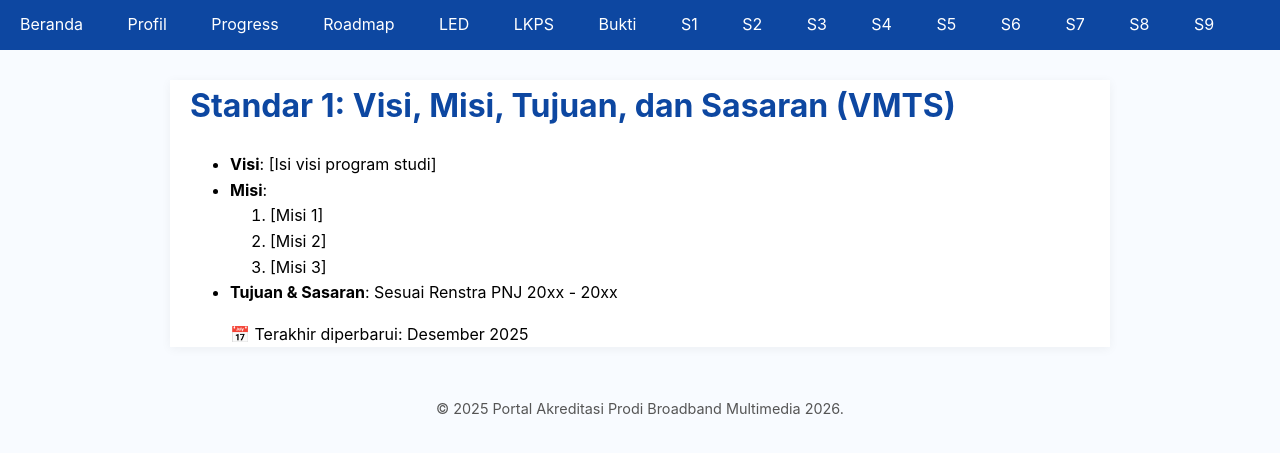
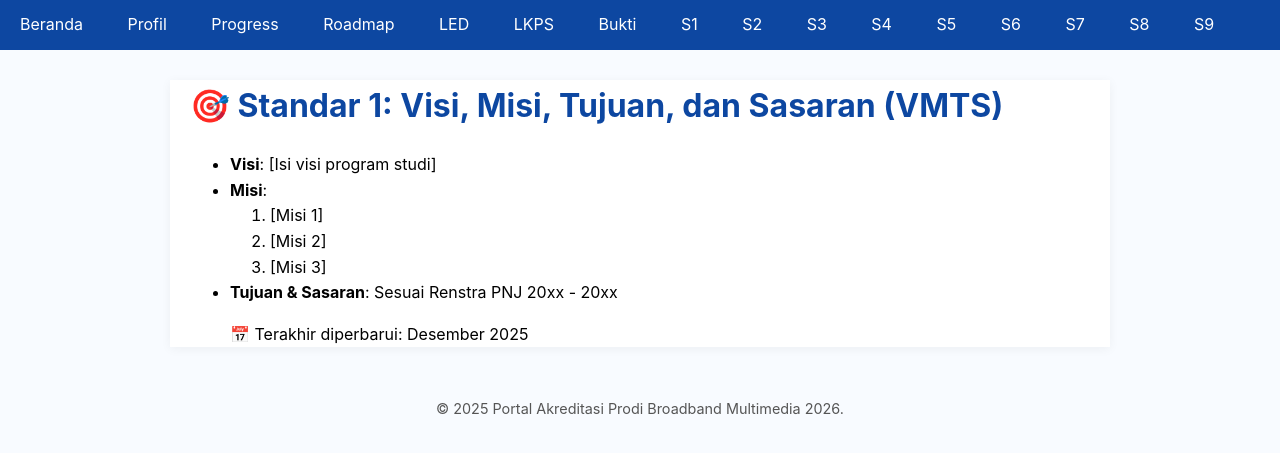
Before and after one commit to portal-psbm/aksi26, a Jekyll site: the page built from standar-1.md, in a window 1280 px wide. Shown: the top 453 px of the page. Built offline with Jekyll 4.4.1, drawn with Linux system fonts in a browser that asks for light colours.

```diff
--- a/standar-1.md
+++ b/standar-1.md
@@ -4,7 +4,7 @@ title: Standar 1
 permalink: /standar-1/
 ---
 
-# Standar 1: Visi, Misi, Tujuan, dan Sasaran (VMTS)
+# 🎯 Standar 1: Visi, Misi, Tujuan, dan Sasaran (VMTS)
 
 - **Visi**: [Isi visi program studi]
 - **Misi**:
```
